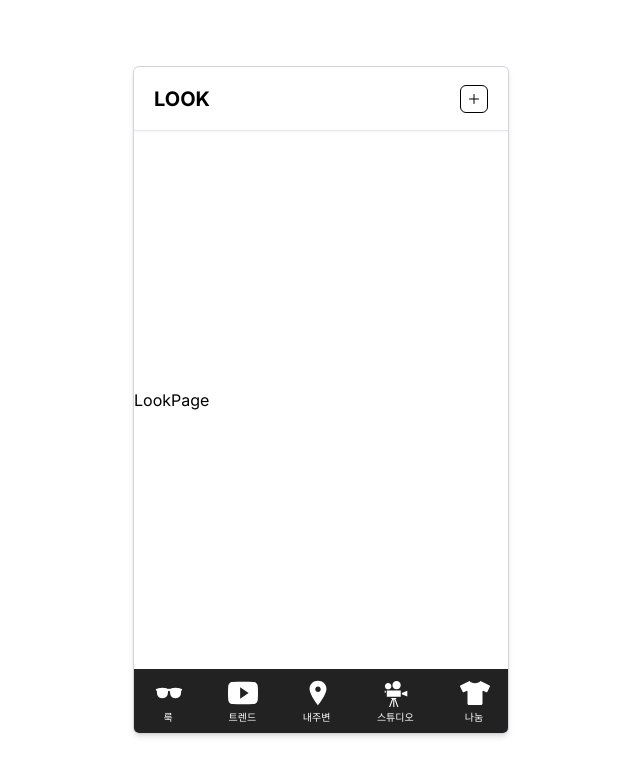
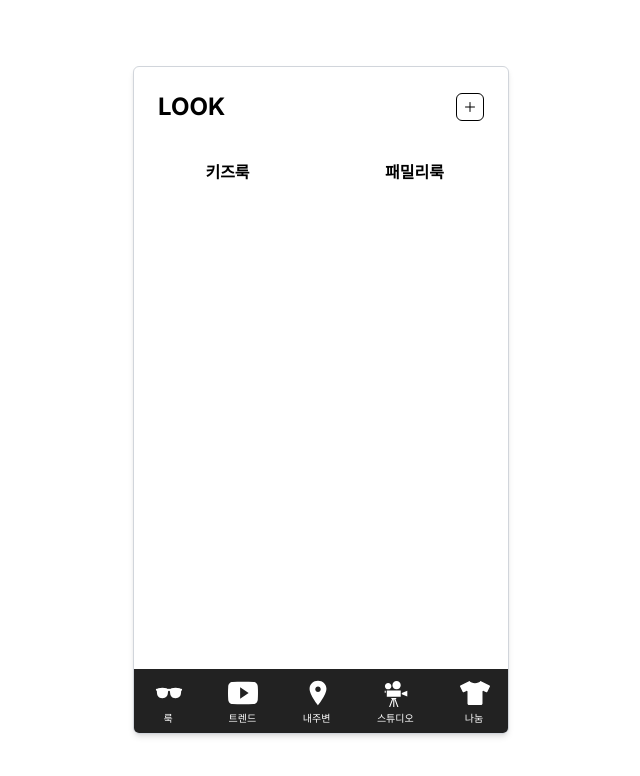
Before and after one commit to Hackathon-Lookids/Lookids-FE, a React (Create React App) app: page / in a window 1280 px wide. Shown: the top 776 px of the page, without its empty margins (319-959 px from the left). Built offline with nearby package versions, Linux system fonts and the light colour scheme.

Commit message:
Feat : TabBar 컴포넌트 디자인 및 경로 기능 구현

```diff
--- a/public/index.html
+++ b/public/index.html
@@ -9,27 +9,13 @@
       name="description"
       content="Web site created using create-react-app"
     />
-    <!-- <link rel="apple-touch-icon" href="%PUBLIC_URL%/logo192.png" /> -->
-    <!--
-      manifest.json provides metadata used when your web app is installed on a
-      user's mobile device or desktop. See https://developers.google.com/web/fundamentals/web-app-manifest/
-    -->
     <link rel="manifest" href="%PUBLIC_URL%/manifest.json" />
     <link rel="preconnect" href="https://fonts.googleapis.com" />
     <link rel="preconnect" href="https://fonts.gstatic.com" crossorigin />
     <link
-      href="https://fonts.googleapis.com/css2?family=Inter:wght@400;500;600;700;800&display=swap"
+      href="https://fonts.googleapis.com/css2?family=Inter:wght@400;500;600;700;800&family=Noto+Sans+KR:wght@400;500;600;800&display=swap"
       rel="stylesheet"
     />
-    <!--
-      Notice the use of %PUBLIC_URL% in the tags above.
-      It will be replaced with the URL of the `public` folder during the build.
-      Only files inside the `public` folder can be referenced from the HTML.
-
-      Unlike "/favicon.ico" or "favicon.ico", "%PUBLIC_URL%/favicon.ico" will
-      work correctly both with client-side routing and a non-root public URL.
-      Learn how to configure a non-root public URL by running `npm run build`.
-    -->
     <title>Lookids App</title>
   </head>
   <body>
--- a/src/components/common/Header.tsx
+++ b/src/components/common/Header.tsx
@@ -5,8 +5,10 @@ import { IoAddOutline } from 'react-icons/io5';
 const Header: React.FC = () => {
   const location = useLocation();
   return (
-    <header className='h-16 flex justify-between items-center px-5 border-b shadow-sm'>
-      <h1 className='text-xl font-bold'>{headerTitle(location.pathname)}</h1>
+    <header className='h-[80px] flex justify-between items-center px-6'>
+      <h1 className='text-2xl font-bold font-inter'>
+        {headerTitle(location.pathname)}
+      </h1>
       <button className='w-7 h-7 flex-all-center border border-black rounded-md'>
         <IoAddOutline />
       </button>
--- a/src/components/common/Nav.tsx
+++ b/src/components/common/Nav.tsx
@@ -7,7 +7,7 @@ import NavIcon from './NavIcon';
 const Nav = () => {
   return (
     <div className='h-16 px-5 flex justify-between bg-[#222]'>
-      <NavIcon label='룩' path='/look'>
+      <NavIcon label='룩' path='/look/kids'>
         <IoGlasses />
       </NavIcon>
       <NavIcon label='트렌드' path='/trend'>
@@ -16,7 +16,7 @@ const Nav = () => {
       <NavIcon label='내주변' path='/nearby'>
         <IoIosPin />
       </NavIcon>
-      <NavIcon label='스튜디오' path='/studio'>
+      <NavIcon label='스튜디오' path='/studio/rent'>
         <GiFilmProjector />
       </NavIcon>
       <NavIcon label='나눔' path='/donate'>
--- /dev/null
+++ b/src/components/common/Tab.tsx
@@ -0,0 +1,20 @@
+import { useNavigate, useLocation } from 'react-router-dom';
+import { ItabType } from './TabBar';
+
+const Tab: React.FC<ItabType> = ({ label, path }: ItabType) => {
+  const location = useLocation();
+  const navigate = useNavigate();
+
+  return (
+    <button
+      className={`w-1/2 h-12 font-semibold font-notoSansKr ${
+        location.pathname === path && 'border-b-2 border-black'
+      }`}
+      onClick={() => navigate(path)}
+    >
+      {label}
+    </button>
+  );
+};
+
+export default Tab;
--- /dev/null
+++ b/src/components/common/TabBar.tsx
@@ -0,0 +1,22 @@
+import Tab from './Tab';
+
+export interface ItabType {
+  label: string;
+  path: string;
+}
+
+interface ITabProps {
+  tabs: ItabType[];
+}
+
+const TabBar: React.FC<ITabProps> = ({ tabs }: ITabProps) => {
+  return (
+    <div className='flex'>
+      {tabs.map((tab, idx) => (
+        <Tab key={idx} label={tab.label} path={tab.path} />
+      ))}
+    </div>
+  );
+};
+
+export default TabBar;
--- a/src/index.css
+++ b/src/index.css
@@ -3,7 +3,7 @@
 @tailwind utilities;
 
 * {
-  font-family: 'inter', sans-serif;
+  font-family: 'Noto Sans KR', sans-serif;
 }
 
 /* flex-all-center */
--- a/src/pages/LookPage.tsx
+++ b/src/pages/LookPage.tsx
@@ -1,9 +1,11 @@
 import { Outlet } from 'react-router-dom';
+import TabBar from '../components/common/TabBar';
+import { TABS } from '../utils/constants';
 
 const LookPage: React.FC = () => {
   return (
-    <div>
-      LookPage
+    <div className='w-full h-[524px]'>
+      <TabBar tabs={TABS.LOOKTABS} />
       <Outlet />
     </div>
   );
--- a/src/pages/StudioPage.tsx
+++ b/src/pages/StudioPage.tsx
@@ -1,5 +1,14 @@
+import TabBar from '../components/common/TabBar';
+import { Outlet } from 'react-router-dom';
+import { TABS } from '../utils/constants';
+
 const StudioPage: React.FC = () => {
-  return <div></div>;
+  return (
+    <div className='w-full h-[524px]'>
+      <TabBar tabs={TABS.STUDIOTABS} />
+      <Outlet />
+    </div>
+  );
 };
 
 export default StudioPage;
--- a/src/utils/constants.ts
+++ b/src/utils/constants.ts
@@ -13,3 +13,14 @@ export const PATH_URL = {
   },
   DONATE: '/donate'
 };
+
+export const TABS = {
+  LOOKTABS: [
+    { label: '키즈룩', path: PATH_URL.LOOK.KIDS },
+    { label: '패밀리룩', path: PATH_URL.LOOK.FAMILY }
+  ],
+  STUDIOTABS: [
+    { label: '스튜디오', path: PATH_URL.STUDIO.RENT },
+    { label: '키즈모델', path: PATH_URL.STUDIO.MODEL }
+  ]
+};
--- a/tailwind.config.js
+++ b/tailwind.config.js
@@ -3,7 +3,8 @@ module.exports = {
   content: ['./src/**/*.{js,jsx,ts,tsx}'],
   theme: {
     fontFamily: {
-      inter: ['Inter', 'sans-serif']
+      inter: ['Inter', 'sans-serif'],
+      notoSansKr: ['Noto Sans KR', 'sans-serif']
     },
     extend: {}
   },
```
Also changed, not shown: src/components/common/NavIcon.tsx (+4 -6 lines).
